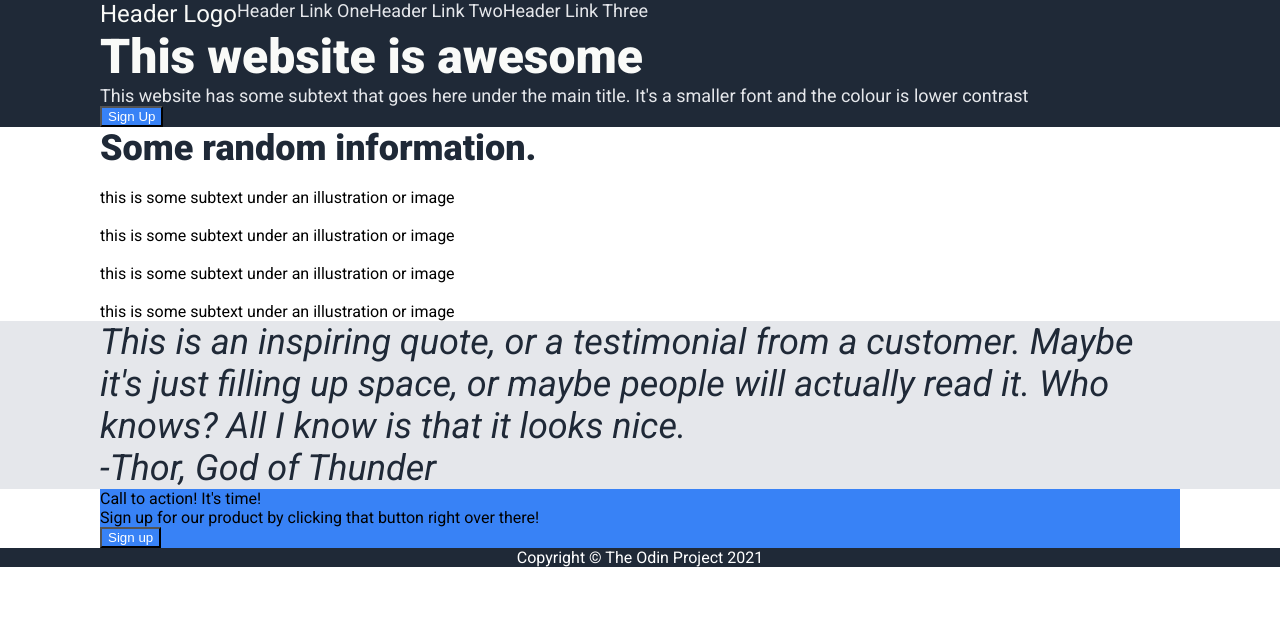
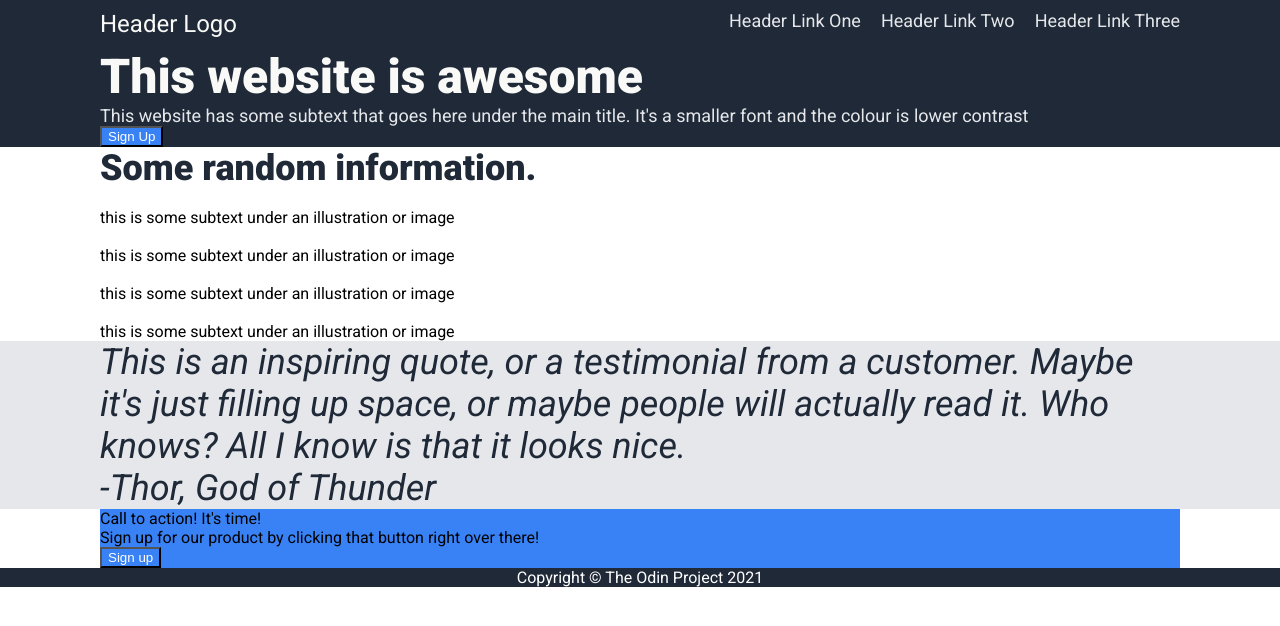
Before and after one commit to Gordain/landing-page, a plain HTML site: page index.html in a window 1280 px wide. Drawn offline with Linux system fonts and the light colour scheme.

Commit message:
Navbar links pushed to opposite side of page

```diff
--- a/style.css
+++ b/style.css
@@ -10,7 +10,8 @@ body {
     display: flex;
     background-color: #1F2937;
     color: white;
-    padding: 0 100px;
+    padding: 10px 100px;
+    gap: 20px;
 }
 
 .herobar{
@@ -50,6 +51,7 @@ body {
 #logo {
     font-size: 24px;
     color: #f9faf8;
+    margin-right: auto;
 }
 
 #info-header {
```
